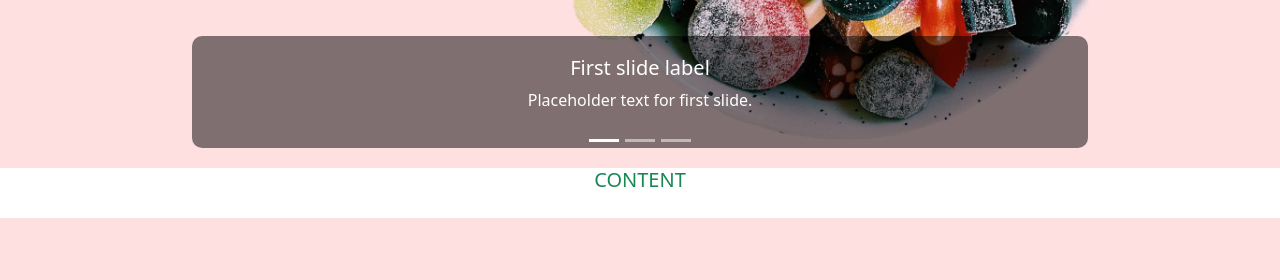
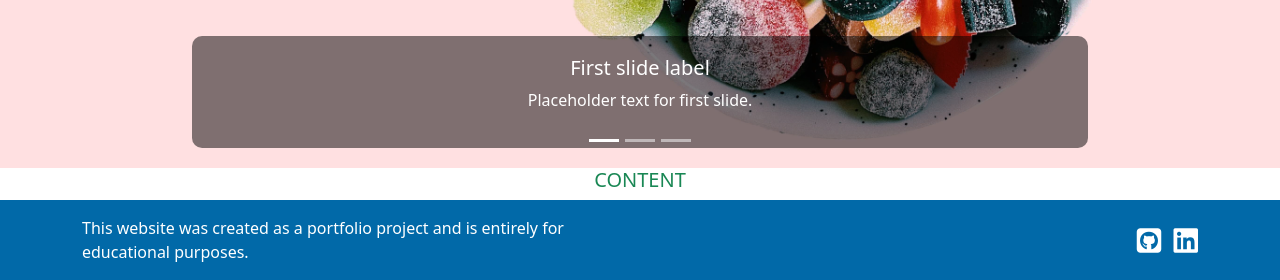
Before and after one commit to AndreeeasN/pp5-project, a Django app: page / in a window 1280 px wide. Shown: the part 582-862 px from the top of the page. Before the commit the page ends 800 px from the top, so only its background shows below. Run offline with Django 3.2, Linux system fonts and the light colour scheme; parts of the project's set-up code (start-up, migrations or seed data) failed here and were passed over; some libraries are stand-ins or nearby versions.

Commit message:
Add footer to base.html

```diff
--- a/static/css/style.css
+++ b/static/css/style.css
@@ -5,10 +5,24 @@ html{
 body{
     min-height: 100%;
     padding-top: 144px;
+    display: flex;
+    flex-direction: column;
 }
 
+/* Footer */
 footer{
     margin-top: auto;
+    color: white;
+    background-color: #0169A8;
+}
+
+footer a{
+    color: white;
+}
+
+footer a:hover{
+    color: #fecc00;
+    text-shadow: 0 2px 10px black;
 }
 
 /* Navbar */
@@ -139,7 +153,7 @@ input[type=number] {
 
 /* Media Queries */
 
-/* medium screen size */
+/* medium screen size and above */
 @media (min-width: 768px) {
     /* padding for fixed header */
     body {
@@ -149,6 +163,20 @@ input[type=number] {
     #mobile-nav{
         color: black;
         background-color: white;
+    }
+
+    #desktop-nav a:hover{
+        color: #fecc00;
+        text-shadow: 0 2px 10px black;
+    }
+}
+
+/* medium screen size and above */
+@media (max-width: 768px) {
+    /* padding for fixed header */
+    #mobile-nav a:hover{
+        color: #fecc00!important;
+        text-shadow: 0 2px 10px black;
     }
 }
 
--- a/templates/base.html
+++ b/templates/base.html
@@ -143,6 +143,27 @@
         {% block content %}
         {% endblock %}
 
+        <!-- Footer -->
+        <footer class="py-3">
+            <div class="container">
+                <div class="row align-items-center">
+                    <div class="col-md-6">
+                    <p class="mb-0">This website was created as a portfolio project and is entirely for educational purposes.</p>
+                    </div>
+                    <div class="col-6 mt-0">
+                        <ul class="list-inline text-end mb-0">
+                            <li class="list-inline-item">
+                                <a class="fs-3" href="https://github.com/AndreeeasN" target="_blank" aria-label="Link to Andreas Norberg Bergström's GitHub page (Opens in a new tab)"><i class="fa-brands fa-square-github"></i></a>
+                            </li>
+                            <li class="list-inline-item">
+                                <a class="fs-3" href="https://www.linkedin.com/in/andreas-norberg-bergstr%C3%B6m-69a79426a/" target="_blank" aria-label="Link to Andreas Norberg Bergström's LinkedIn page (Opens in a new tab)"><i class="fa-brands fa-linkedin"></i></a>
+                            </li>
+                        </ul>
+                    </div>
+                </div>
+            </div>
+        </footer>
+
         {% block postloadjs %}
         <!-- Font-Awesome script -->
         <script src="https://kit.fontawesome.com/b7d2707d73.js" crossorigin="anonymous"></script>
```
